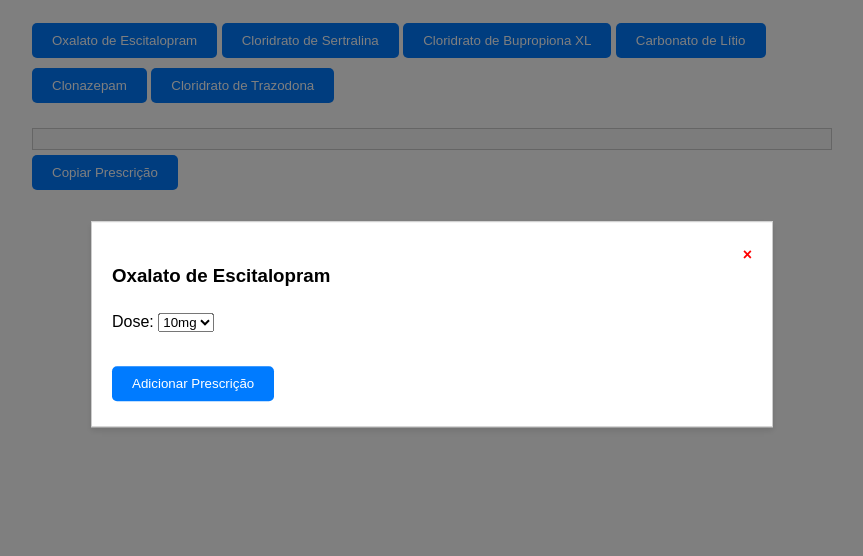
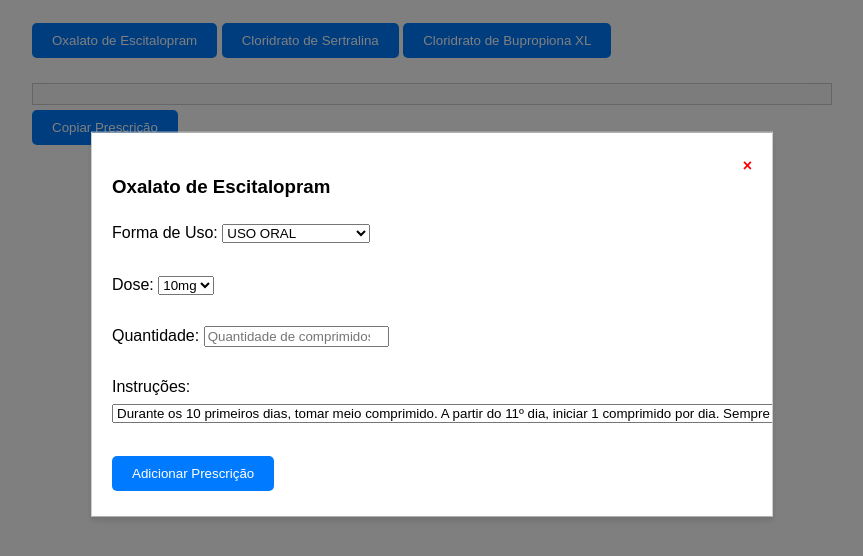
Before and after one commit to pablocorks/receitas, a plain HTML site: page index.html in a window 1280 px wide. Both pictures are taken after a click on the button "Oxalato de Escitalopram". Shown: the part 76-632 px from the top of the page, without its empty margins (208-1071 px from the left). Drawn offline with Linux system fonts and the light colour scheme.

Commit message:
Update index.html

```diff
--- a/index.html
+++ b/index.html
@@ -1,3 +1,4 @@
+
 <!DOCTYPE html>
 <html lang="en">
 <head>
@@ -80,9 +81,6 @@
             <button class="button" onclick="openPopup('escitalopram')">Oxalato de Escitalopram</button>
             <button class="button" onclick="openPopup('sertralina')">Cloridrato de Sertralina</button>
             <button class="button" onclick="openPopup('bupropiona')">Cloridrato de Bupropiona XL</button>
-            <button class="button" onclick="openPopup('litio')">Carbonato de Lítio</button>
-            <button class="button" onclick="openPopup('clonazepam')">Clonazepam</button>
-            <button class="button" onclick="openPopup('trazodona')">Cloridrato de Trazodona</button>
         </div>
 
         <div class="output" id="output"></div>
@@ -103,43 +101,29 @@
             escitalopram: {
                 name: "Oxalato de Escitalopram",
                 doses: ["10mg", "15mg", "20mg"],
+                brands: "(Reconter®, Fusor®, Esc® ou Eudok®)",
                 instructions: [
-                    "Tomar 1 comprimido pela manhã durante 30 dias."
+                    "Durante os 10 primeiros dias, tomar meio comprimido. A partir do 11º dia, iniciar 1 comprimido por dia. Sempre pela manhã, após se alimentar, no mesmo horário.\nORIENTAÇÕES:\nDurante as primeiras semanas de uso da medicação, é comum que você experimente alguns efeitos colaterais, como dor de cabeça, desconforto estomacal, tontura, tremores, insônia ou sonolência, náuseas, boca seca e diarreia. Além disso, pode haver um aumento temporário do nervosismo e da ansiedade. É importante lembrar que esses efeitos são geralmente transitórios e tendem a diminuir com o tempo. Por favor, não interrompa o uso do medicamento sem orientação médica, pois a continuidade do tratamento é fundamental para o seu progresso.",
+                    "Tomar 1 comprimido por dia. Sempre pela manhã, após se alimentar, no mesmo horário.",
+                    "Tomar 1 comprimido por dia Antes de dormir, no mesmo horário."
                 ]
             },
             sertralina: {
                 name: "Cloridrato de Sertralina",
                 doses: ["25mg", "50mg", "100mg"],
+                brands: "(Zoloft®, Assert®, Serenata®, Tolrest® ou Afetus®)",
                 instructions: [
-                    "Tomar 1 comprimido pela manhã durante 30 dias."
+                    "Durante os 10 primeiros dias, tomar meio comprimido. A partir do 11º dia, iniciar 1 comprimido por dia. Sempre pela manhã, após se alimentar, no mesmo horário.\nORIENTAÇÕES:\nDurante as primeiras semanas de uso da medicação, é comum que você experimente alguns efeitos colaterais, como dor de cabeça, desconforto estomacal, tontura, tremores, insônia ou sonolência, náuseas, boca seca e diarreia. Além disso, pode haver um aumento temporário do nervosismo e da ansiedade. É importante lembrar que esses efeitos são geralmente transitórios e tendem a diminuir com o tempo. Por favor, não interrompa o uso do medicamento sem orientação médica, pois a continuidade do tratamento é fundamental para o seu progresso.",
+                    "Tomar 1 comprimido por dia. Sempre pela manhã, após se alimentar, no mesmo horário.",
+                    "Tomar 1 comprimido por dia Antes de dormir, no mesmo horário."
                 ]
             },
             bupropiona: {
                 name: "Cloridrato de Bupropiona XL",
                 doses: ["150mg", "300mg"],
+                brands: "(Alpes XL®, Bup XL®, Bupium XL®, Seth®, Zetron XL®)",
                 instructions: [
-                    "Tomar 1 comprimido pela manhã durante 30 dias."
-                ]
-            },
-            litio: {
-                name: "Carbonato de Lítio",
-                doses: ["300mg"],
-                instructions: [
-                    "Tomar 1 comprimido de 12 em 12 horas durante 30 dias."
-                ]
-            },
-            clonazepam: {
-                name: "Clonazepam",
-                doses: ["2mg"],
-                instructions: [
-                    "Tomar 1 comprimido à noite durante 30 dias."
-                ]
-            },
-            trazodona: {
-                name: "Cloridrato de Trazodona",
-                doses: ["50mg"],
-                instructions: [
-                    "Tomar 1 comprimido à noite durante 30 dias."
+                    "Tomar 1 comprimido por dia. Sempre pela manhã, após se alimentar, no mesmo horário."
                 ]
             }
         };
@@ -149,9 +133,26 @@
             const popupContent = document.getElementById('popupContent');
 
             let form = `<h3>${data.name}</h3>`;
+            form += `<label>Forma de Uso:</label>
+                <select id="formaUso">
+                    <option>USO ORAL</option>
+                    <option>USO IM</option>
+                    <option>USO INTRANASAL</option>
+                    <option>USO VIA RETAL</option>
+                    <option>USO VIA INALAÇÃO</option>
+                </select><br><br>`;
+
             form += `<label>Dose:</label>
                 <select id="dose">
                     ${data.doses.map(dose => `<option>${dose}</option>`).join('')}
+                </select><br><br>`;
+
+            form += `<label>Quantidade:</label>
+                <input type="number" id="quantidade" min="1" placeholder="Quantidade de comprimidos"><br><br>`;
+
+            form += `<label>Instruções:</label>
+                <select id="instrucoes">
+                    ${data.instructions.map(instr => `<option>${instr}</option>`).join('')}
                 </select><br><br>`;
 
             form += `<button class="button" onclick="addPrescription('${medication}')">Adicionar Prescrição</button>`;
@@ -168,10 +169,18 @@
         }
 
         function addPrescription(medication) {
+            const formaUso = document.getElementById('formaUso').value;
             const dose = document.getElementById('dose').value;
+            const quantidade = document.getElementById('quantidade').value;
+            const instrucoes = document.getElementById('instrucoes').value;
+
+            if (!quantidade) {
+                alert('Por favor, insira a quantidade de comprimidos.');
+                return;
+            }
+
             const data = medicationData[medication];
-
-            prescriptions.push(`USO ORAL\n${prescriptionNumber} - ${data.name} ${dose} -------------------- 30 CP\n**${data.instructions[0]}**`);
+            prescriptions.push(`${formaUso}\n${prescriptionNumber} - ${data.name} ${dose} ________ ${quantidade} cp\n${data.brands}\n${instrucoes}`);
 
             prescriptionNumber++;
             updateOutput();
```
